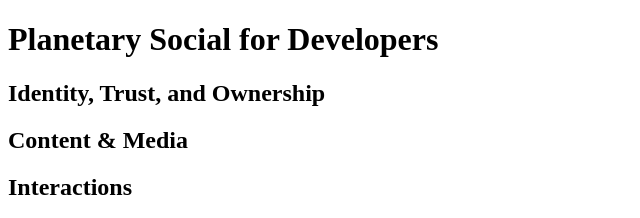
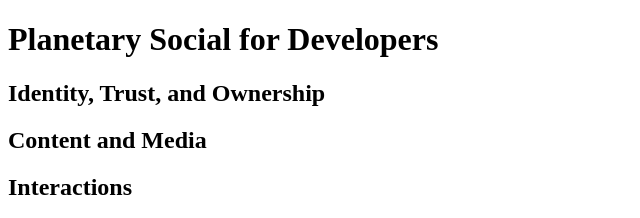
Before and after one commit to planetary-social/developer, a plain HTML site: page index.html in a window 1280 px wide. Shown: the top 218 px of the page, 0-640 px from the left. Drawn offline with Linux system fonts and the light colour scheme.

Commit message:
Fix an inconsistent ampersand

```diff
--- a/index.html
+++ b/index.html
@@ -18,7 +18,7 @@
 </section>
 
 <section id="content-media">
-<h2>Content & Media</h2>
+<h2>Content and Media</h2>
 </section>
 
 <section id="interactions">
```
